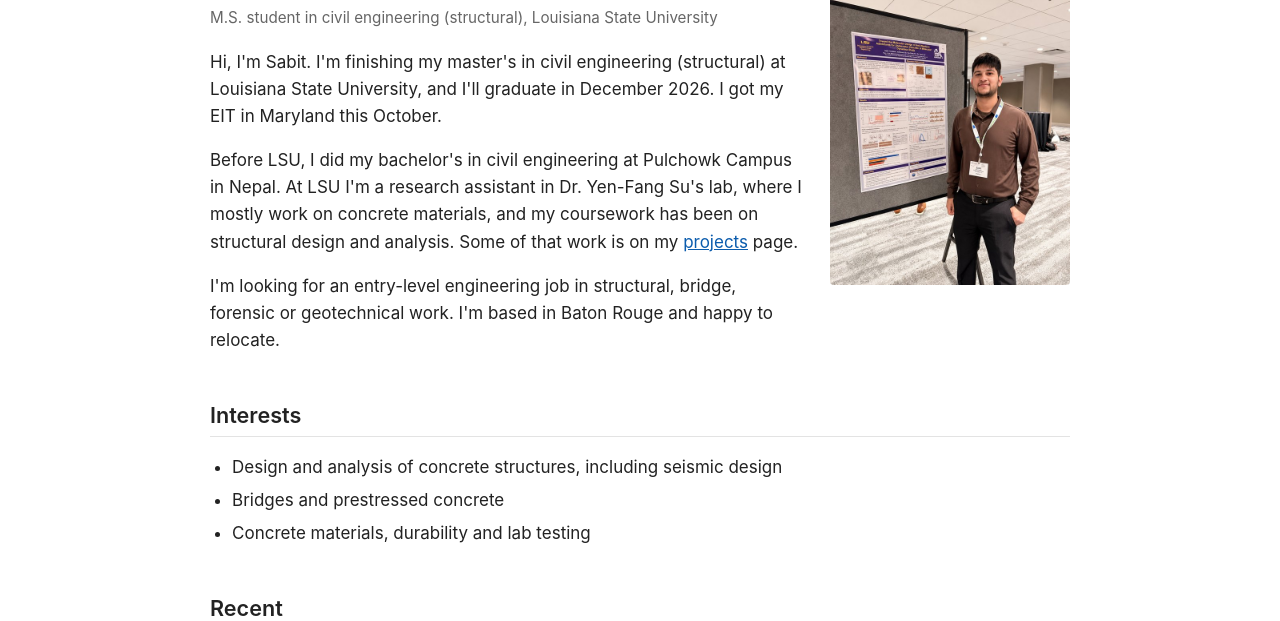
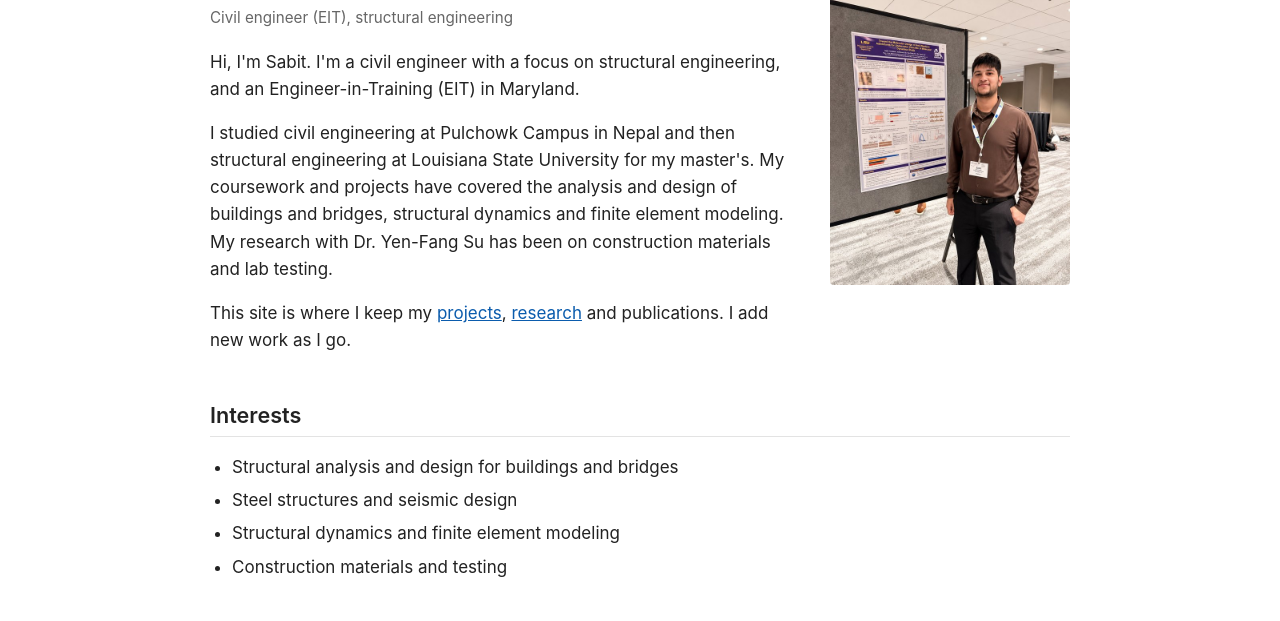
Before and after one commit to sabittimilsina/sabittimilsina.github.io, a plain HTML site: page index.html in a window 1280 px wide. Shown: the part 145-766 px from the top of the page. Drawn offline with Linux system fonts and the light colour scheme.

Commit message:
Add files via upload

```diff
--- a/index.html
+++ b/index.html
@@ -4,10 +4,10 @@
 <meta charset="utf-8">
 <meta name="viewport" content="width=device-width, initial-scale=1">
 <title>Sabit Timilsina, E.I.T.</title>
-<meta name="description" content="Sabit Timilsina, E.I.T. M.S. student in civil engineering (structural) at Louisiana State University. Projects in seismic design, prestressed concrete, structural dynamics and concrete materials.">
+<meta name="description" content="Sabit Timilsina, E.I.T. Civil engineer focused on structural engineering: analysis and design of buildings and bridges, structural dynamics, finite element modeling and materials testing.">
 <meta property="og:type" content="website">
 <meta property="og:title" content="Sabit Timilsina, E.I.T.">
-<meta property="og:description" content="Sabit Timilsina, E.I.T. M.S. student in civil engineering (structural) at Louisiana State University. Projects in seismic design, prestressed concrete, structural dynamics and concrete materials.">
+<meta property="og:description" content="Sabit Timilsina, E.I.T. Civil engineer focused on structural engineering: analysis and design of buildings and bridges, structural dynamics, finite element modeling and materials testing.">
 <meta property="og:url" content="https://sabittimilsina.github.io/">
 <meta property="og:image" content="https://sabittimilsina.github.io/images/og-image.jpg">
 <link rel="stylesheet" href="assets/style.css">
@@ -23,17 +23,18 @@
   <div class="container">
 <img class="photo" src="images/photo.jpg" alt="Photo of Sabit Timilsina">
 <h1>Sabit Timilsina, E.I.T.</h1>
-<p class="meta" style="margin-bottom:1.2em">M.S. student in civil engineering (structural), Louisiana State University</p>
+<p class="meta" style="margin-bottom:1.2em">Civil engineer (EIT), structural engineering</p>
 
-<p>Hi, I'm Sabit. I'm finishing my master's in civil engineering (structural) at Louisiana State University, and I'll graduate in December 2026. I got my EIT in Maryland this October.</p>
-<p>Before LSU, I did my bachelor's in civil engineering at Pulchowk Campus in Nepal. At LSU I'm a research assistant in Dr. Yen-Fang Su's lab, where I mostly work on concrete materials, and my coursework has been on structural design and analysis. Some of that work is on my <a href="projects.html">projects</a> page.</p>
-<p>I'm looking for an entry-level engineering job in structural, bridge, forensic or geotechnical work. I'm based in Baton Rouge and happy to relocate.</p>
+<p>Hi, I'm Sabit. I'm a civil engineer with a focus on structural engineering, and an Engineer-in-Training (EIT) in Maryland.</p>
+<p>I studied civil engineering at Pulchowk Campus in Nepal and then structural engineering at Louisiana State University for my master's. My coursework and projects have covered the analysis and design of buildings and bridges, structural dynamics and finite element modeling. My research with Dr. Yen-Fang Su has been on construction materials and lab testing.</p>
+<p>This site is where I keep my <a href="projects.html">projects</a>, <a href="research.html">research</a> and publications. I add new work as I go.</p>
 
 <h2>Interests</h2>
 <ul>
-<li>Design and analysis of concrete structures, including seismic design</li>
-<li>Bridges and prestressed concrete</li>
-<li>Concrete materials, durability and lab testing</li>
+<li>Structural analysis and design for buildings and bridges</li>
+<li>Steel structures and seismic design</li>
+<li>Structural dynamics and finite element modeling</li>
+<li>Construction materials and testing</li>
 </ul>
 
 <h2>Recent</h2>
```
